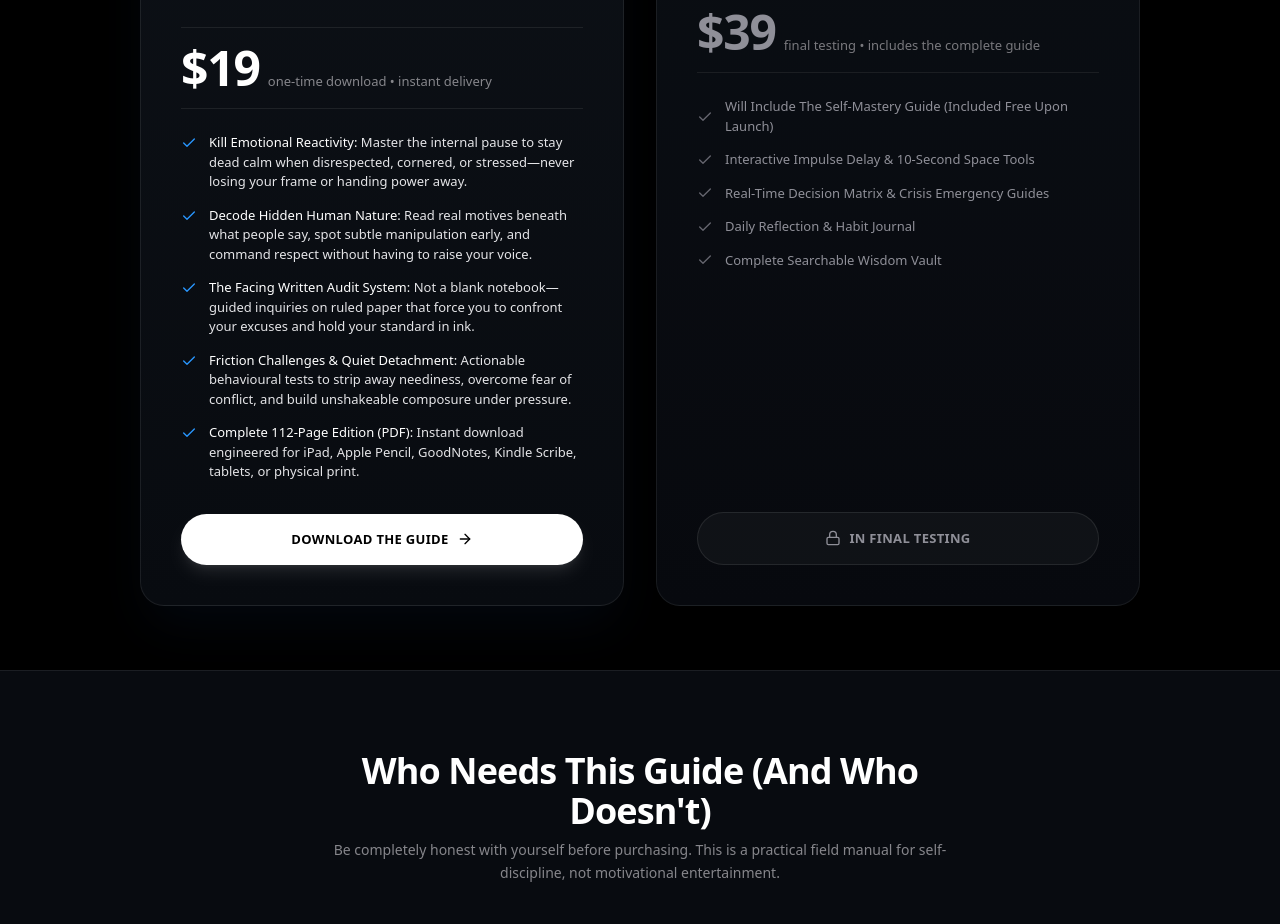
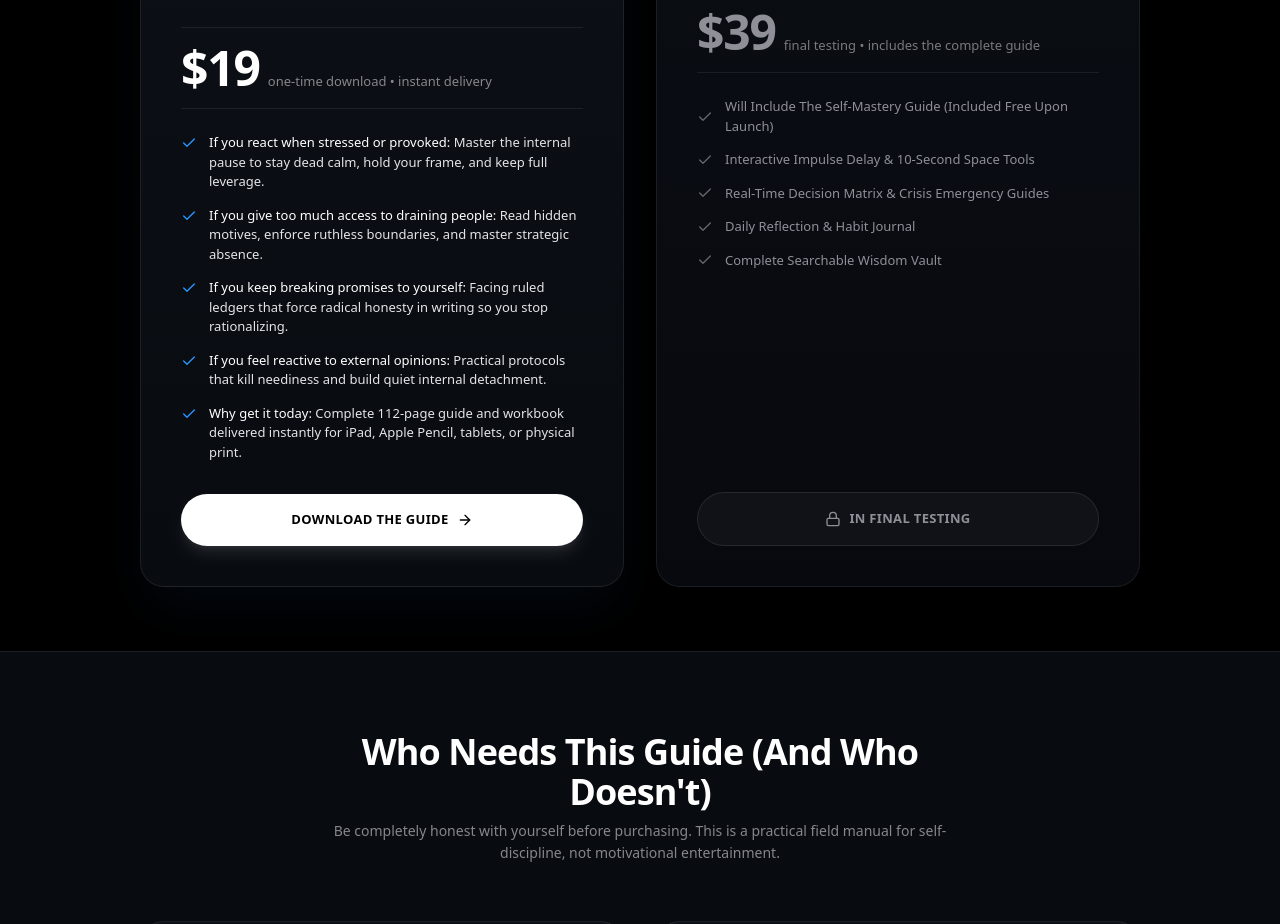
Before and after one commit to kabbir/reset-portal, a Next.js app: page / in a window 1280 px wide. Shown: the part 1040-1964 px from the top of the page. Built offline with nearby package versions, Linux system fonts and the light colour scheme.

Commit message:
Update product card bullets to concise 2-line pain-to-power format

```diff
--- a/src/app/page.tsx
+++ b/src/app/page.tsx
@@ -279,31 +279,31 @@ export default function HomePage() {
                 <li className="flex items-start gap-3">
                   <Check className="w-4 h-4 text-[#2997ff] shrink-0 mt-0.5" />
                   <span>
-                    <strong className="text-white font-medium">Kill Emotional Reactivity:</strong> Master the internal pause to stay dead calm when disrespected, cornered, or stressed—never losing your frame or handing power away.
+                    <strong className="text-white font-medium">If you react when stressed or provoked:</strong> Master the internal pause to stay dead calm, hold your frame, and keep full leverage.
                   </span>
                 </li>
                 <li className="flex items-start gap-3">
                   <Check className="w-4 h-4 text-[#2997ff] shrink-0 mt-0.5" />
                   <span>
-                    <strong className="text-white font-medium">Decode Hidden Human Nature:</strong> Read real motives beneath what people say, spot subtle manipulation early, and command respect without having to raise your voice.
+                    <strong className="text-white font-medium">If you give too much access to draining people:</strong> Read hidden motives, enforce ruthless boundaries, and master strategic absence.
                   </span>
                 </li>
                 <li className="flex items-start gap-3">
                   <Check className="w-4 h-4 text-[#2997ff] shrink-0 mt-0.5" />
                   <span>
-                    <strong className="text-white font-medium">The Facing Written Audit System:</strong> Not a blank notebook—guided inquiries on ruled paper that force you to confront your excuses and hold your standard in ink.
+                    <strong className="text-white font-medium">If you keep breaking promises to yourself:</strong> Facing ruled ledgers that force radical honesty in writing so you stop rationalizing.
                   </span>
                 </li>
                 <li className="flex items-start gap-3">
                   <Check className="w-4 h-4 text-[#2997ff] shrink-0 mt-0.5" />
                   <span>
-                    <strong className="text-white font-medium">Friction Challenges & Quiet Detachment:</strong> Actionable behavioural tests to strip away neediness, overcome fear of conflict, and build unshakeable composure under pressure.
+                    <strong className="text-white font-medium">If you feel reactive to external opinions:</strong> Practical protocols that kill neediness and build quiet internal detachment.
                   </span>
                 </li>
                 <li className="flex items-start gap-3">
                   <Check className="w-4 h-4 text-[#2997ff] shrink-0 mt-0.5" />
                   <span>
-                    <strong className="text-white font-medium">Complete 112-Page Edition (PDF):</strong> Instant download engineered for iPad, Apple Pencil, GoodNotes, Kindle Scribe, tablets, or physical print.
+                    <strong className="text-white font-medium">Why get it today:</strong> Complete 112-page guide and workbook delivered instantly for iPad, Apple Pencil, tablets, or physical print.
                   </span>
                 </li>
               </ul>
```
